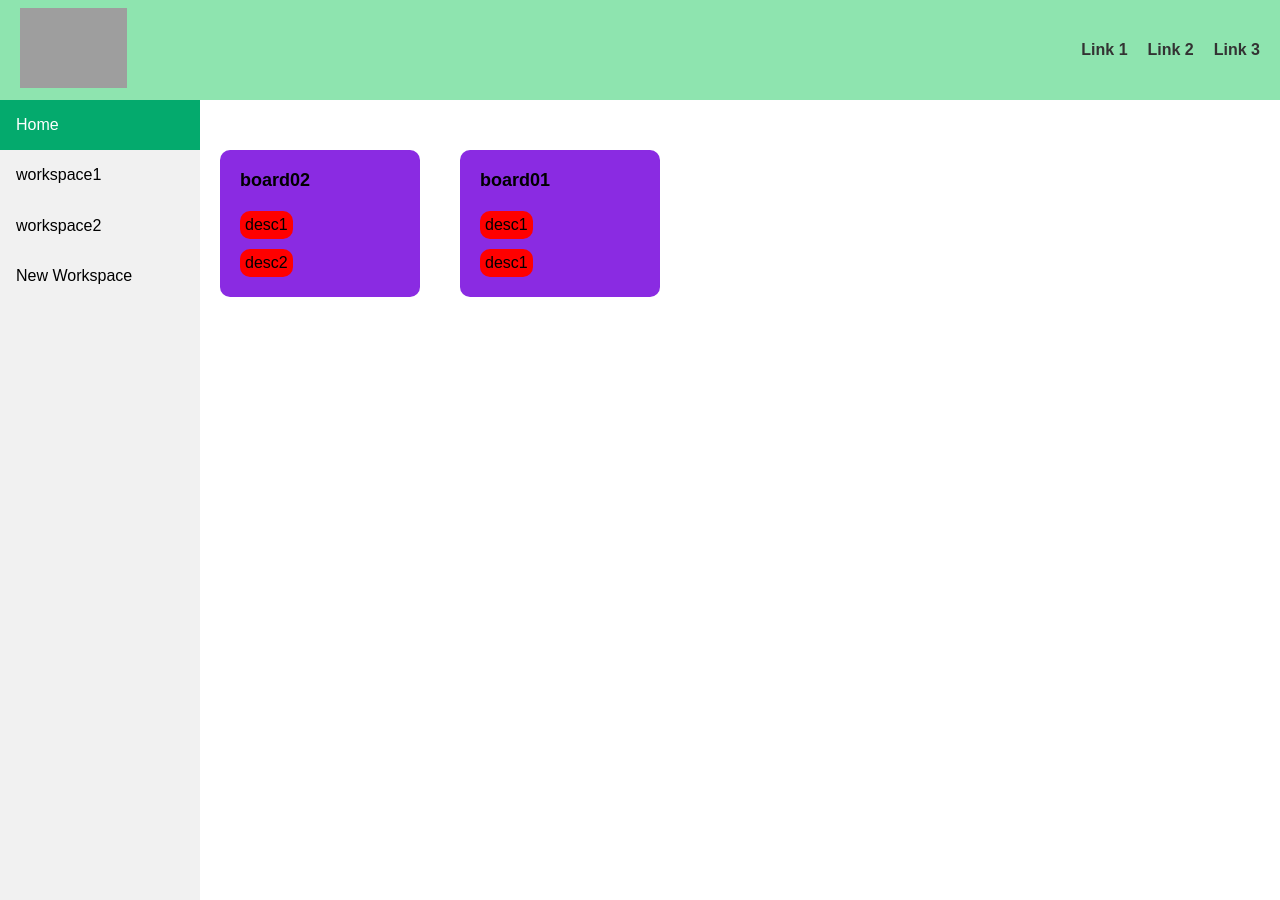
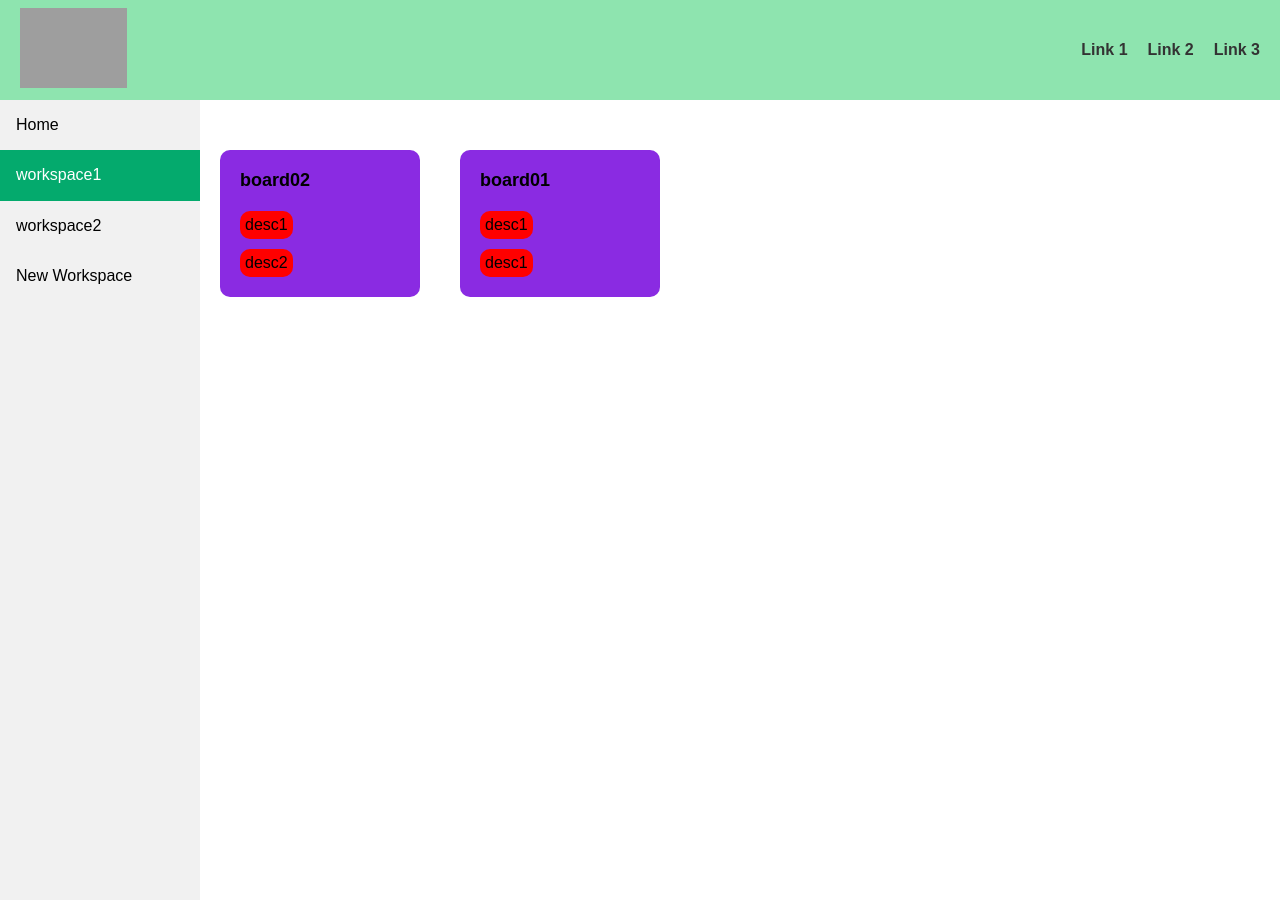
Before and after one commit to vrosi21/kanbanBoard, an Angular app: page / in a window 1280 px wide. Built offline with nearby package versions, Linux system fonts and the light colour scheme; grey boxes are pictures that could not be loaded.

Commit message:
current workspace highlighted in sideNav

```diff
--- a/src/app/app.component.html
+++ b/src/app/app.component.html
@@ -2,6 +2,7 @@
 <div class="mainContainer">
 	<app-sidebar
 		[workspaces]="workspaces"
+		[currentWorkspace]="currentWorkspace"
 		(changeWorkspaceEvent)="changeWorkspace($event)"
 	></app-sidebar>
 	<div class="home">
--- a/src/app/app.component.ts
+++ b/src/app/app.component.ts
@@ -82,7 +82,7 @@ export class AppComponent {
 			arrayOfBoards: this.boardsAlt,
 		};
 		this.workspaces = [this.workspace1, this.workspace2];
-		this.currentWorkspace = this.workspace1;
+		this.currentWorkspace = this.workspaces[0];
 	}
 	changeWorkspace(workspace: Workspace) {
 		this.currentWorkspace = workspace;
--- a/src/app/components/sidebar/sidebar.component.html
+++ b/src/app/components/sidebar/sidebar.component.html
@@ -1,10 +1,11 @@
 <div class="sidebar">
-	<a class="active" href="#home">Home</a>
+	<a href="#home">Home</a>
 	<a
 		href="#news"
 		*ngFor="let workspace of workspaces"
+		[ngClass]="isCurrentWorkspace(workspace)"
 		(click)="changeWorkspace(workspace)"
-		>{{ workspace.title }}</a
+		>{{ workspace?.title }}</a
 	>
 	<a href="#addWorkspace">New Workspace</a>
 </div>
--- a/src/app/components/sidebar/sidebar.component.ts
+++ b/src/app/components/sidebar/sidebar.component.ts
@@ -8,13 +8,20 @@ import { Workspace } from 'src/app/models/board.model';
 })
 export class SidebarComponent implements OnInit {
 	@Input() workspaces!: Workspace[];
+	@Input() currentWorkspace!: Workspace;
 	@Output() changeWorkspaceEvent = new EventEmitter<Workspace>();
 	sidebarOpen: boolean = true;
 
 	changeWorkspace(workspace: Workspace) {
 		this.changeWorkspaceEvent.emit(workspace);
 	}
-
+	isCurrentWorkspace(workspace: Workspace) {
+		if (workspace === this.currentWorkspace) {
+			return 'active';
+		} else {
+			return '';
+		}
+	}
 	ngOnInit() {
 		console.log(this.workspaces);
 	}
--- a/src/styles.css
+++ b/src/styles.css
@@ -102,3 +102,7 @@ img {
 	max-width: 100%;
 	height: auto;
 }
+/* Custom properties */
+.bold {
+	font-weight: bold;
+}
```
